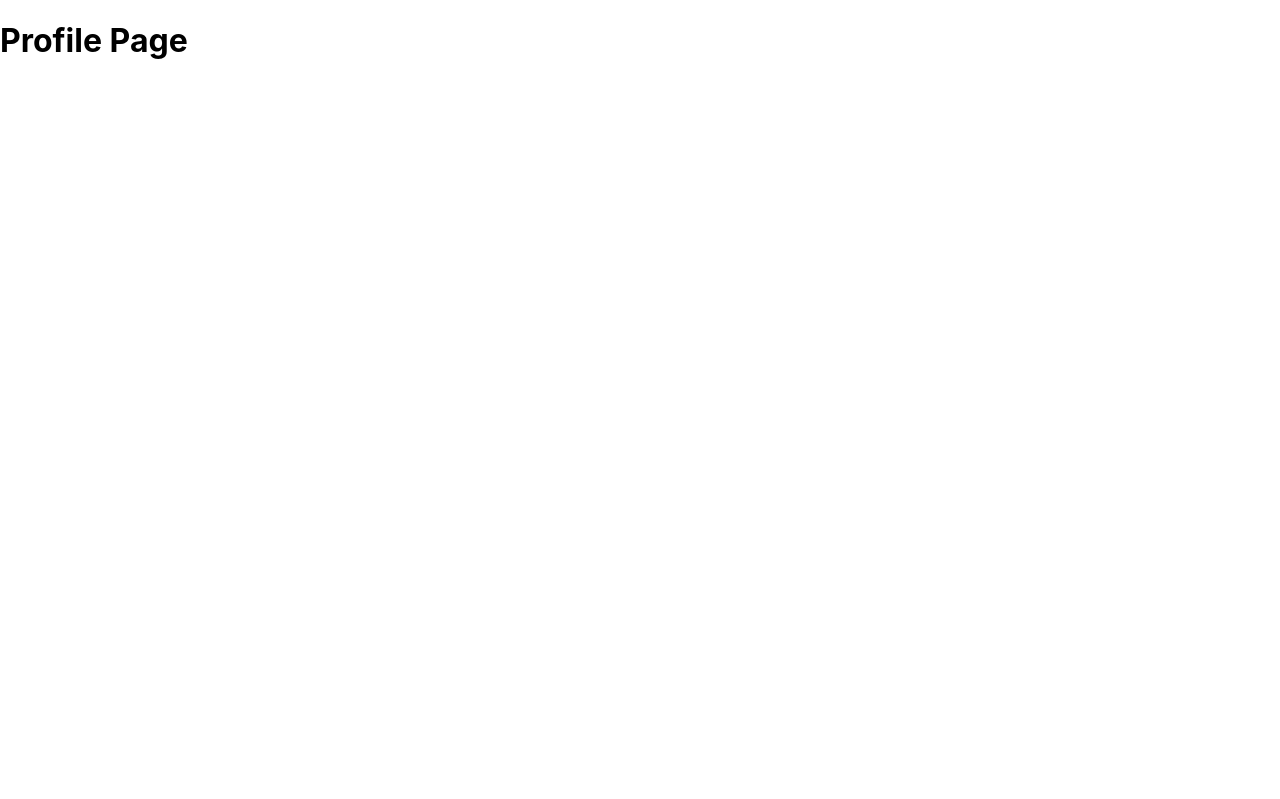
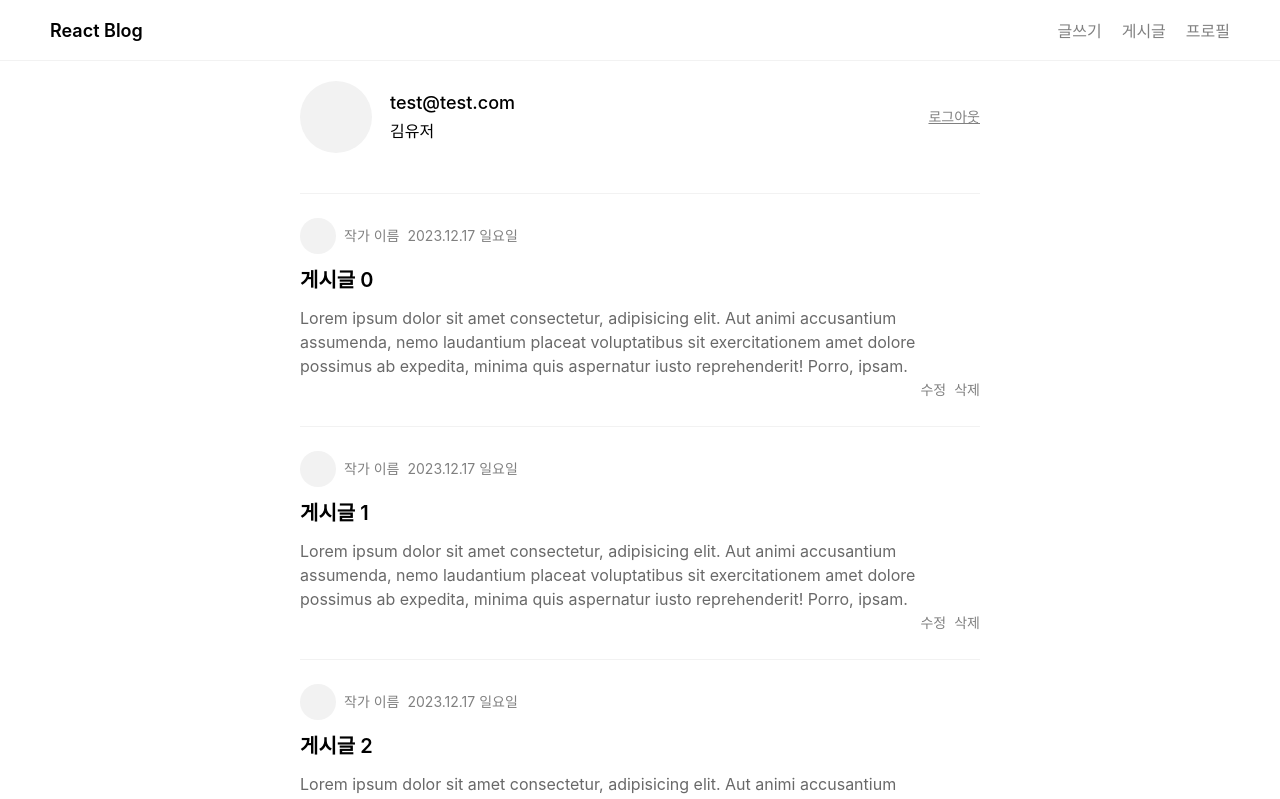
Before and after one commit to kabinny/react-ts-blog, a React (Create React App) app: page /profile in a window 1280 px wide. Shown: the top 799 px of the page. Built offline with nearby package versions, Linux system fonts and the light colour scheme.

Commit message:
프로필 및 게시글 상세 컴포넌트 작업

```diff
--- /dev/null
+++ b/src/components/Footer.tsx
@@ -0,0 +1,11 @@
+import { Link } from 'react-router-dom'
+
+export default function Footer() {
+  return (
+    <footer>
+      <Link to="/posts/new">글쓰기</Link>
+      <Link to="/posts">게시글</Link>
+      <Link to="/profile">프로필</Link>
+    </footer>
+  )
+}
--- /dev/null
+++ b/src/components/Header.tsx
@@ -0,0 +1,16 @@
+import { Link } from 'react-router-dom'
+
+export default function Header() {
+  return (
+    <header className="header">
+      <Link to="/" className="header__logo">
+        React Blog
+      </Link>
+      <div>
+        <Link to="/posts/new">글쓰기</Link>
+        <Link to="/posts">게시글</Link>
+        <Link to="/profile">프로필</Link>
+      </div>
+    </header>
+  )
+}
--- /dev/null
+++ b/src/components/PostDetail.tsx
@@ -0,0 +1,29 @@
+export default function PostDetail() {
+  return (
+    <>
+      <div className="post__detail">
+        <div className="post__box">
+          <div className="post__title">
+            Lorem ipsum dolor sit amet consectetur, adipisicing elit. Neque,
+            quo.
+          </div>
+          <div className="post__profile-box">
+            <div className="post__profile"></div>
+            <div className="post__author-name">작가 이름</div>
+            <div className="post__date">2023.12.17 일요일</div>
+          </div>
+          <div className="post__utils-box">
+            <div className="post__delete">삭제</div>
+            <div className="post__edit">수정</div>
+          </div>
+          <div className="post__text">
+            Lorem ipsum dolor sit amet consectetur, adipisicing elit. Aut animi
+            accusantium assumenda, nemo laudantium placeat voluptatibus sit
+            exercitationem amet dolore possimus ab expedita, minima quis
+            aspernatur iusto reprehenderit! Porro, ipsam.
+          </div>
+        </div>
+      </div>
+    </>
+  )
+}
--- /dev/null
+++ b/src/components/PostList.tsx
@@ -0,0 +1,43 @@
+import { Link } from 'react-router-dom'
+
+interface PostListProps {
+  hasNavigation?: boolean
+}
+
+export default function PostList({ hasNavigation = true }: PostListProps) {
+  return (
+    <>
+      {hasNavigation && (
+        <div className="post__navigation">
+          <div className="post__navigation--active">전체</div>
+          <div>나의 글</div>
+        </div>
+      )}
+      <div className="post__list">
+        {[...Array(10)].map((e, index) => (
+          <div key={index} className="post__box">
+            <Link to={`/posts/${index}`}>
+              <div className="post__profile-box">
+                <div className="post__profile"></div>
+                <div className="post__author-name">작가 이름</div>
+                <div className="post__date">2023.12.17 일요일</div>
+              </div>
+              <div className="post__title">게시글 {index}</div>
+              <div className="post__text">
+                Lorem ipsum dolor sit amet consectetur, adipisicing elit. Aut
+                animi accusantium assumenda, nemo laudantium placeat
+                voluptatibus sit exercitationem amet dolore possimus ab
+                expedita, minima quis aspernatur iusto reprehenderit! Porro,
+                ipsam.
+              </div>
+              <div className="post__utils-box">
+                <div className="post__delete">삭제</div>
+                <div className="post__edit">수정</div>
+              </div>
+            </Link>
+          </div>
+        ))}
+      </div>
+    </>
+  )
+}
--- /dev/null
+++ b/src/components/Profile.tsx
@@ -0,0 +1,18 @@
+import { Link } from 'react-router-dom'
+
+export default function Profile() {
+  return (
+    <div className="profile__box">
+      <div className="flex__box-lg">
+        <div className="profile__image"></div>
+        <div>
+          <div className="profile__email">test@test.com</div>
+          <div className="profile__name">김유저</div>
+        </div>
+      </div>
+      <Link to="/" className="profile__logout">
+        로그아웃
+      </Link>
+    </div>
+  )
+}
--- a/src/components/Router.tsx
+++ b/src/components/Router.tsx
@@ -1,10 +1,10 @@
 import { Route, Routes, Navigate } from 'react-router-dom'
 import Home from '../pages/home'
-import PostList from '../pages/posts'
-import PostDetail from '../pages/posts/detail'
+import PostsPage from '../pages/posts'
+import PostPage from '../pages/posts/detail'
 import PostNew from '../pages/posts/new'
 import PostEdit from '../pages/posts/edit'
-import Profile from '../pages/profile'
+import ProfilePage from '../pages/profile'
 import LoginPage from '../pages/login'
 import SignupPage from '../pages/signup'
 
@@ -13,11 +13,11 @@
     <>
       <Routes>
         <Route path="/" element={<Home />} />
-        <Route path="/posts" element={<PostList />} />
-        <Route path="/posts/:id" element={<PostDetail />} />
+        <Route path="/posts" element={<PostsPage />} />
+        <Route path="/posts/:id" element={<PostPage />} />
         <Route path="/posts/new" element={<PostNew />} />
         <Route path="/posts/edit/:id" element={<PostEdit />} />
-        <Route path="/profile" element={<Profile />} />
+        <Route path="/profile" element={<ProfilePage />} />
         <Route path="/login" element={<LoginPage />} />
         <Route path="/signup" element={<SignupPage />} />
         <Route path="*" element={<Navigate replace to="/" />} />
--- a/src/index.css
+++ b/src/index.css
@@ -13,25 +13,30 @@
 }
 
 /* header */
-header {
+.header {
   display: flex;
   justify-content: space-between;
-  flex-direction: row-reverse;
   border-bottom: 1px solid #f2f2f2;
   padding: 10px 40px;
   min-height: 40px;
   align-items: center;
 }
 
-header a {
+.header a {
   margin: 0 10px;
   text-decoration: none;
   color: gray;
 }
 
-header a:focus,
-header a:hover {
+.header a:focus,
+.header a:hover {
   color: black;
+}
+
+.header .header__logo {
+  color: black;
+  font-weight: 600;
+  font-size: 18px;
 }
 
 /* footer */
@@ -74,8 +79,9 @@
   font-weight: 600;
 }
 
-/* post list */
-.post__list {
+/* post list, post detail */
+.post__list,
+.post__detail {
   min-height: 90vh;
   padding: 20px;
   text-align: left;
@@ -142,3 +148,70 @@
 .post__edit:focus {
   color: black;
 }
+
+/* post detail */
+.post__detail .post__title {
+  font-size: 36px;
+  line-height: 40px;
+}
+
+.post__detail .post__utils-box {
+  padding: 10px 0;
+  border-top: 1px solid #f2f2f2;
+  border-bottom: 1px solid #f2f2f2;
+  flex-direction: row;
+}
+
+.post__detail .post__profile-box {
+  padding: 10px 0;
+}
+
+.post__detail .post__text {
+  padding: 20px 0;
+}
+
+/* profile */
+.profile__box {
+  display: flex;
+  gap: 18px;
+  align-items: center;
+  font-size: 18px;
+  margin: 0 auto;
+  max-width: 680px;
+  text-align: left;
+  line-height: 24px;
+  justify-content: space-between;
+  padding: 20px;
+}
+
+.flex__box-lg {
+  display: flex;
+  gap: 18px;
+  align-items: center;
+}
+
+.profile__image {
+  width: 72px;
+  height: 72px;
+  background-color: #f2f2f2;
+  border-radius: 50%;
+}
+
+.profile__name {
+  font-size: 16px;
+  padding-top: 4px;
+}
+
+.profile__email {
+  font-weight: 500;
+}
+
+.profile__logout {
+  color: gray;
+  font-size: 14px;
+}
+
+.profile__logout:hover,
+.profile__logout:focus {
+  color: black;
+}
--- a/src/pages/home/index.tsx
+++ b/src/pages/home/index.tsx
@@ -1,49 +1,14 @@
-import { Link } from 'react-router-dom'
+import Header from '../../components/Header'
+import Footer from '../../components/Footer'
+import PostList from '../../components/PostList'
 
 export default function Home() {
   return (
     <div>
-      <header>
-        <div>
-          <Link to="/posts/new">글쓰기</Link>
-          <Link to="/posts">게시글</Link>
-          <Link to="/profile">프로필</Link>
-        </div>
-      </header>
-      <div className="post__navigation">
-        <div className="post__navigation--active">전체</div>
-        <div>나의 글</div>
-      </div>
-      <div className="post__list">
-        {[...Array(10)].map((e, index) => (
-          <div key={index} className="post__box">
-            <Link to={`/posts/${index}`}>
-              <div className="post__profile-box">
-                <div className="post__profile"></div>
-                <div className="post__author-name">작가 이름</div>
-                <div className="post__date">2023.12.17 일요일</div>
-              </div>
-              <div className="post__title">게시글 {index}</div>
-              <div className="post__text">
-                Lorem ipsum dolor sit amet consectetur, adipisicing elit. Aut
-                animi accusantium assumenda, nemo laudantium placeat
-                voluptatibus sit exercitationem amet dolore possimus ab
-                expedita, minima quis aspernatur iusto reprehenderit! Porro,
-                ipsam.
-              </div>
-              <div className="post__utils-box">
-                <div className="post__delete">삭제</div>
-                <div className="post__edit">수정</div>
-              </div>
-            </Link>
-          </div>
-        ))}
-      </div>
-      <footer>
-        <Link to="/posts/new">글쓰기</Link>
-        <Link to="/posts">게시글</Link>
-        <Link to="/profile">프로필</Link>
-      </footer>
+      <Header />
+
+      <PostList />
+      <Footer />
     </div>
   )
 }
--- a/src/pages/posts/detail.tsx
+++ b/src/pages/posts/detail.tsx
@@ -1,3 +1,13 @@
-export default function PostDetail() {
-  return <h1>Post Detail Page</h1>
+import Footer from '../../components/Footer'
+import Header from '../../components/Header'
+import PostDetail from '../../components/PostDetail'
+
+export default function PostPage() {
+  return (
+    <>
+      <Header />
+      <PostDetail />
+      <Footer />
+    </>
+  )
 }
--- a/src/pages/posts/index.tsx
+++ b/src/pages/posts/index.tsx
@@ -1,3 +1,13 @@
-export default function PostList() {
-  return <h1>Post List Page</h1>
+import Footer from '../../components/Footer'
+import Header from '../../components/Header'
+import PostList from '../../components/PostList'
+
+export default function PostsPage() {
+  return (
+    <>
+      <Header />
+      <PostList hasNavigation={false} />
+      <Footer />
+    </>
+  )
 }
--- a/src/pages/posts/new.tsx
+++ b/src/pages/posts/new.tsx
@@ -1,3 +1,12 @@
+import Footer from '../../components/Footer'
+import Header from '../../components/Header'
+
 export default function PostNew() {
-  return <h1>Post New Page</h1>
+  return (
+    <>
+      <Header />
+      <div>Post Form</div>
+      <Footer />
+    </>
+  )
 }
--- a/src/pages/profile/index.tsx
+++ b/src/pages/profile/index.tsx
@@ -1,3 +1,15 @@
-export default function Profile() {
-  return <h1>Profile Page</h1>
+import Footer from '../../components/Footer'
+import Header from '../../components/Header'
+import PostList from '../../components/PostList'
+import Profile from '../../components/Profile'
+
+export default function ProfilePage() {
+  return (
+    <>
+      <Header />
+      <Profile />
+      <PostList hasNavigation={false} />
+      <Footer />
+    </>
+  )
 }
```
